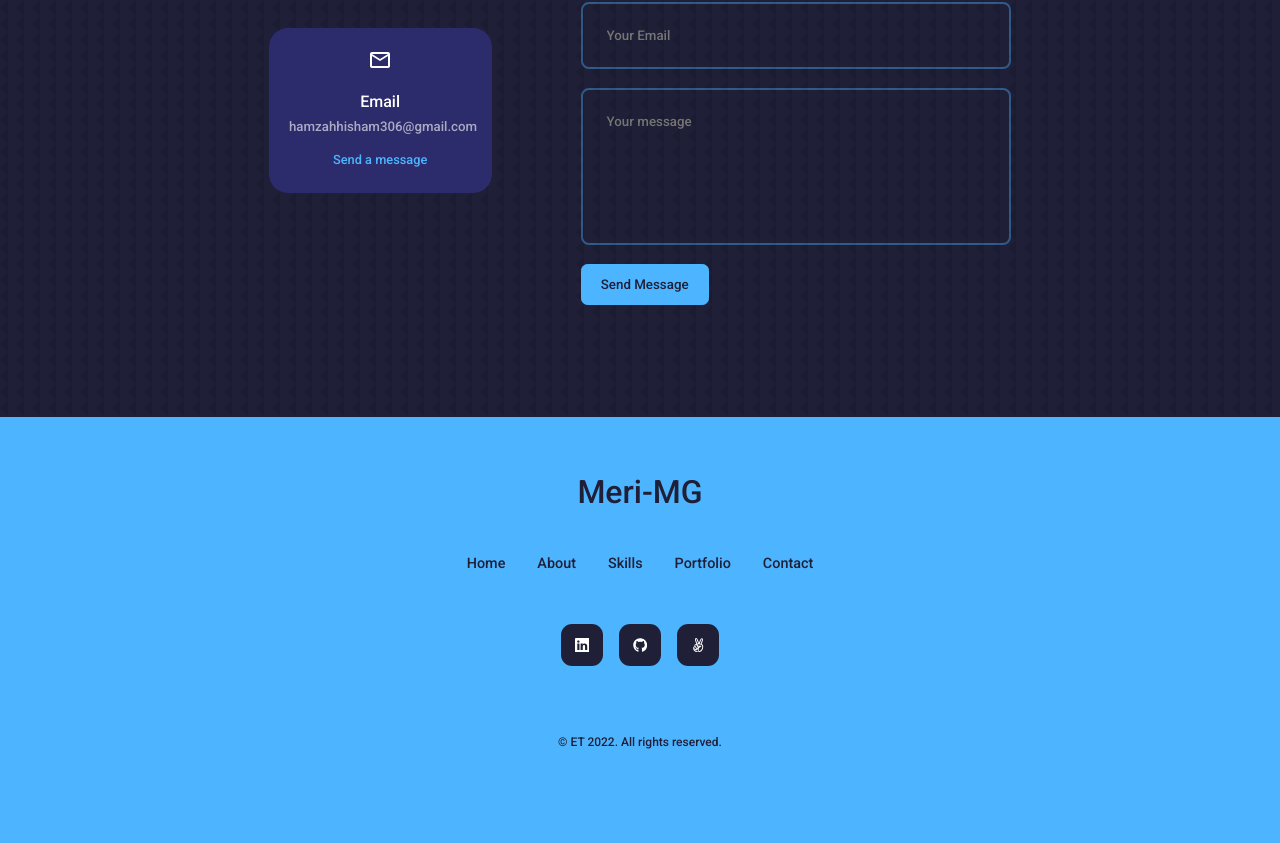
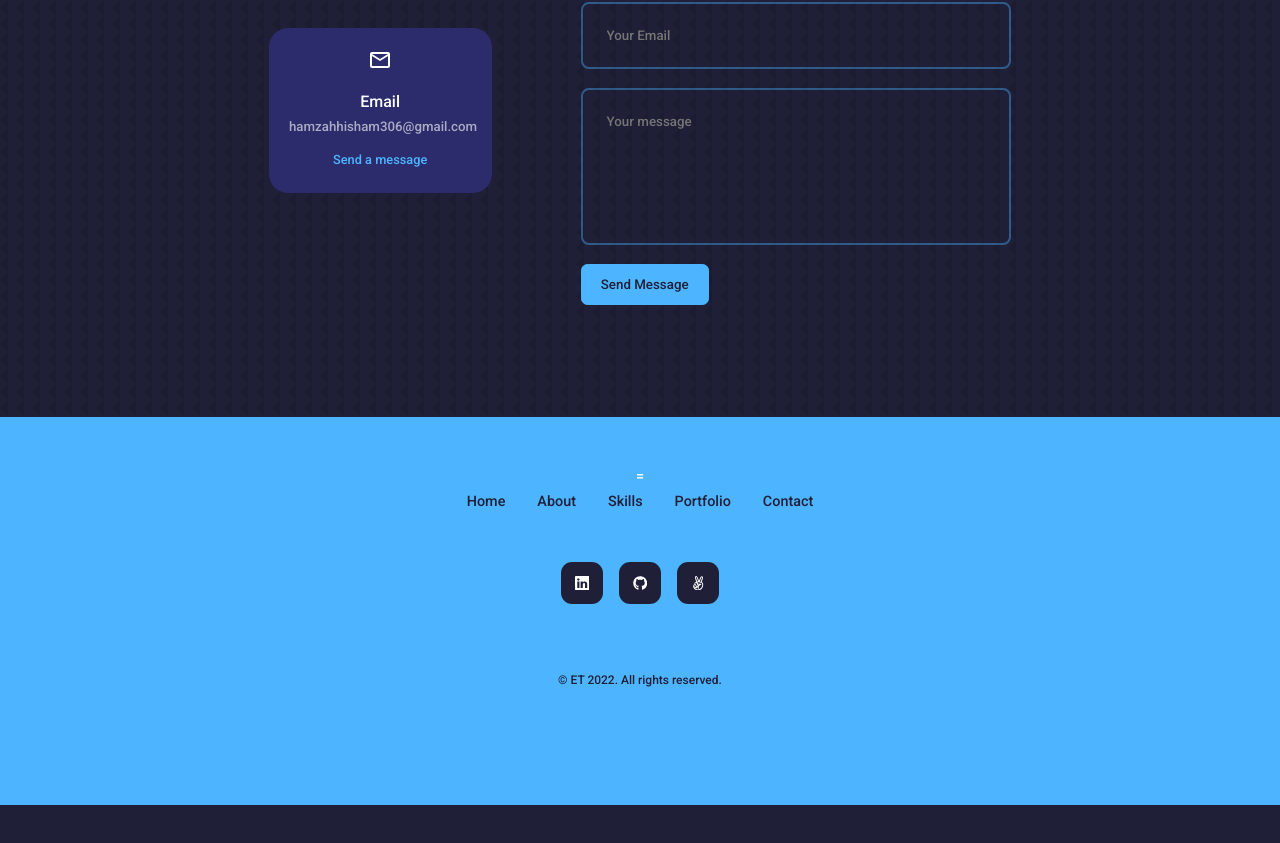
Before and after one commit to hamzahhisham306/reactP, a React (Create React App) app: page / in a window 1280 px wide. Shown: the part 4192-5035 px from the top of the page. After the commit the page ends 4997 px from the top, so only its background shows below. Built offline with nearby package versions, Linux system fonts and the light colour scheme.

Commit message:
Update Footer.jsx

```diff
--- a/src/components/footer/Footer.jsx
+++ b/src/components/footer/Footer.jsx
@@ -7,13 +7,11 @@ import './footer.css';
 const Footer = () => {
   return (
     <footer>
-      <a href="#home" className="footer__logo">Meri-MG</a>
-      <ul className="permalinks">
+=      <ul className="permalinks">
         <li><a href="#home">Home</a></li>
         <li><a href="#about">About</a></li>
         <li><a href="#experience">Skills</a></li>
         <li><a href="#portfolio">Portfolio</a></li>
-        {/* <li><a href="#testimonials">Testimonials</a></li> */}
         <li><a href="#contact">Contact</a></li>
       </ul>
       <div className="footer__socials">
```
